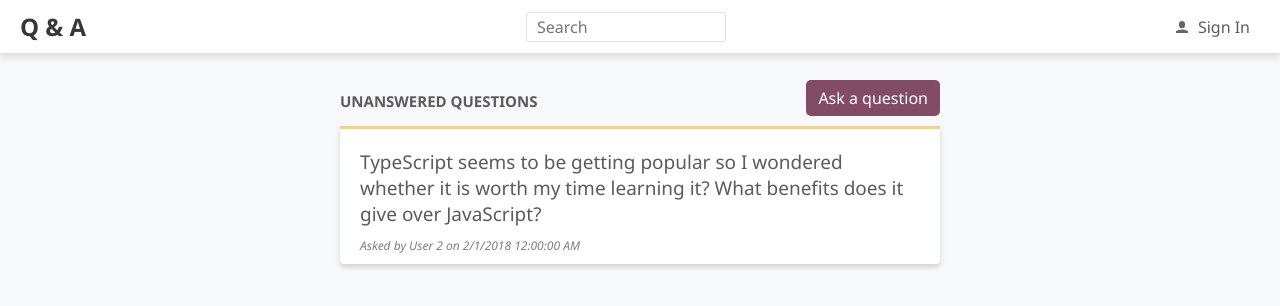
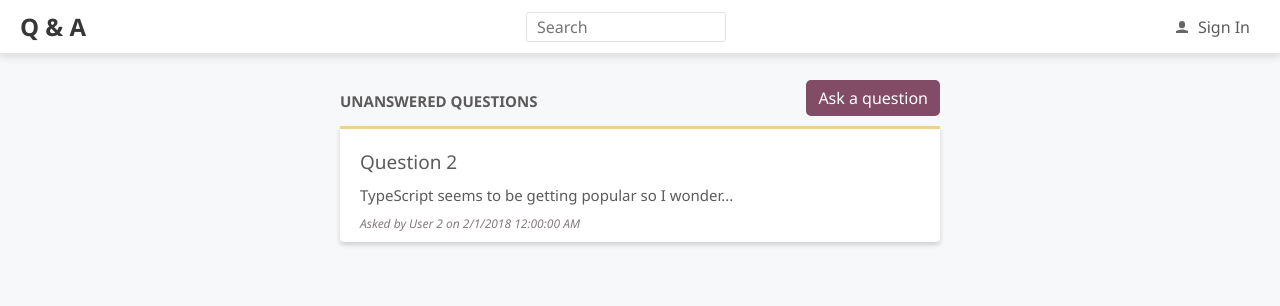
Before and after one commit to jgarmos/QandA, a React (Create React App) app in the folder frontend/: page / in a window 1280 px wide. Shown: the top 306 px of the page. Built offline with nearby package versions, Linux system fonts and the light colour scheme.

Commit message:
conditional rendering of questions

```diff
--- a/frontend/src/Question.tsx
+++ b/frontend/src/Question.tsx
@@ -3,13 +3,14 @@ import { FC } from 'react';
 
 import { css } from '@emotion/react';
 import { QuestionData } from './QuestionsData';
-import { gray3 } from './Styles';
+import { gray2, gray3 } from './Styles';
 
 interface Props {
   data: QuestionData;
+  showContent?: boolean;
 }
 
-export const Question: FC<Props> = ({ data }) => (
+export const Question: FC<Props> = ({ data, showContent= true }) => (
   <div
     css={css`
       padding: 10px 0px;
@@ -21,8 +22,22 @@ export const Question: FC<Props> = ({ data }) => (
         font-size: 19px;
       `}
     >
-      {data.content}
+      {data.title}
     </div>
+    {showContent && (
+      <div
+        css={css`
+          padding-bottom: 10px;
+          font-size: 15px;
+          color: ${gray2};
+        `}
+      >
+        {data.content.length > 50
+          ? `${data.content.substring(0, 50)}...`
+          : data.content}
+      </div>
+    )}
+
     <div
       css={css`
         font-size: 12px;
--- a/frontend/src/QuestionList.tsx
+++ b/frontend/src/QuestionList.tsx
@@ -9,7 +9,7 @@ interface Props {
   data: QuestionData[];
 }
 
-export const QuestionList: FC<Props> = ( { data }) => (
+export const QuestionList: FC<Props> = ( { data}) => (
   <ul
     css={css`
       list-style: none;
```
